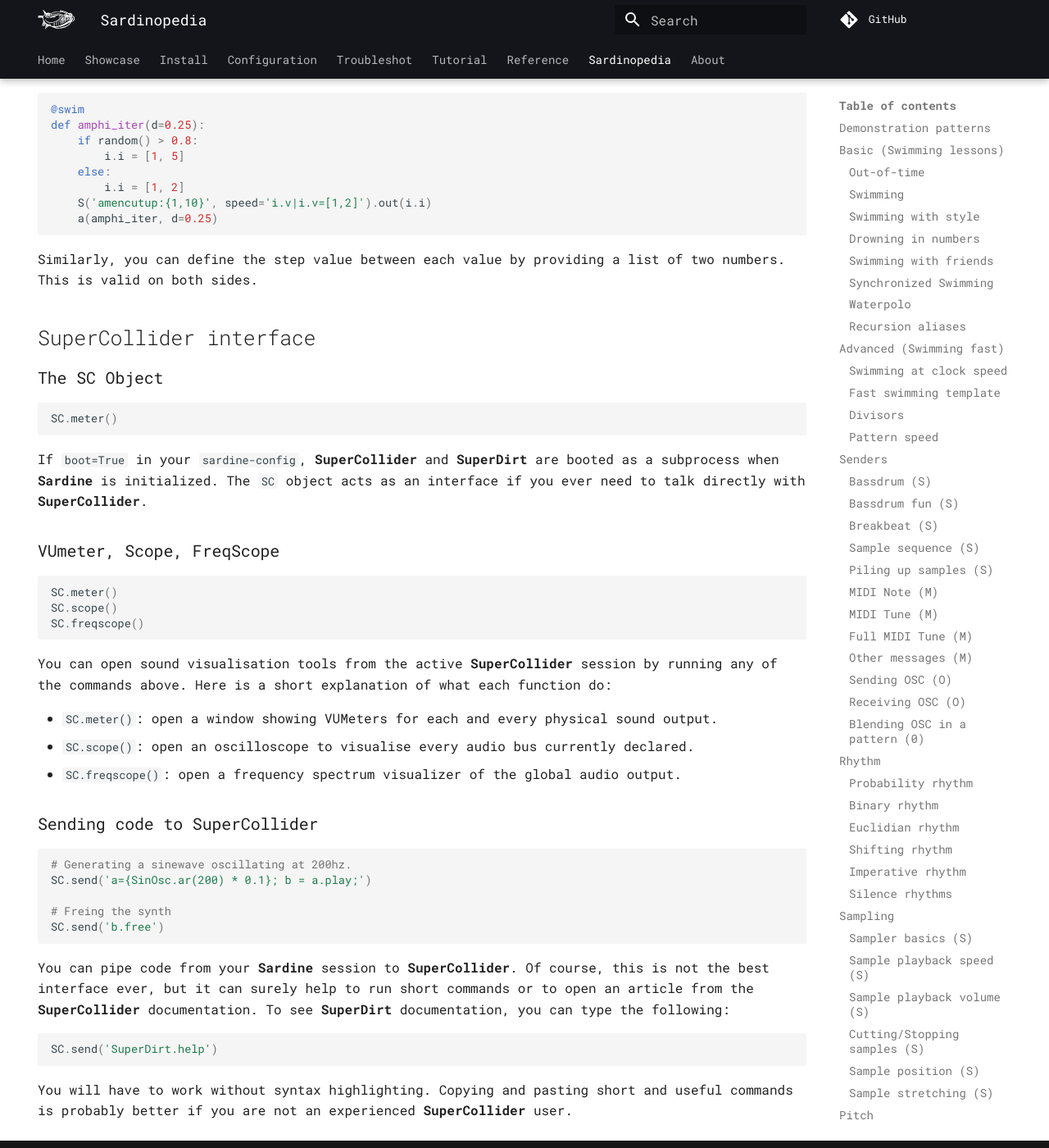
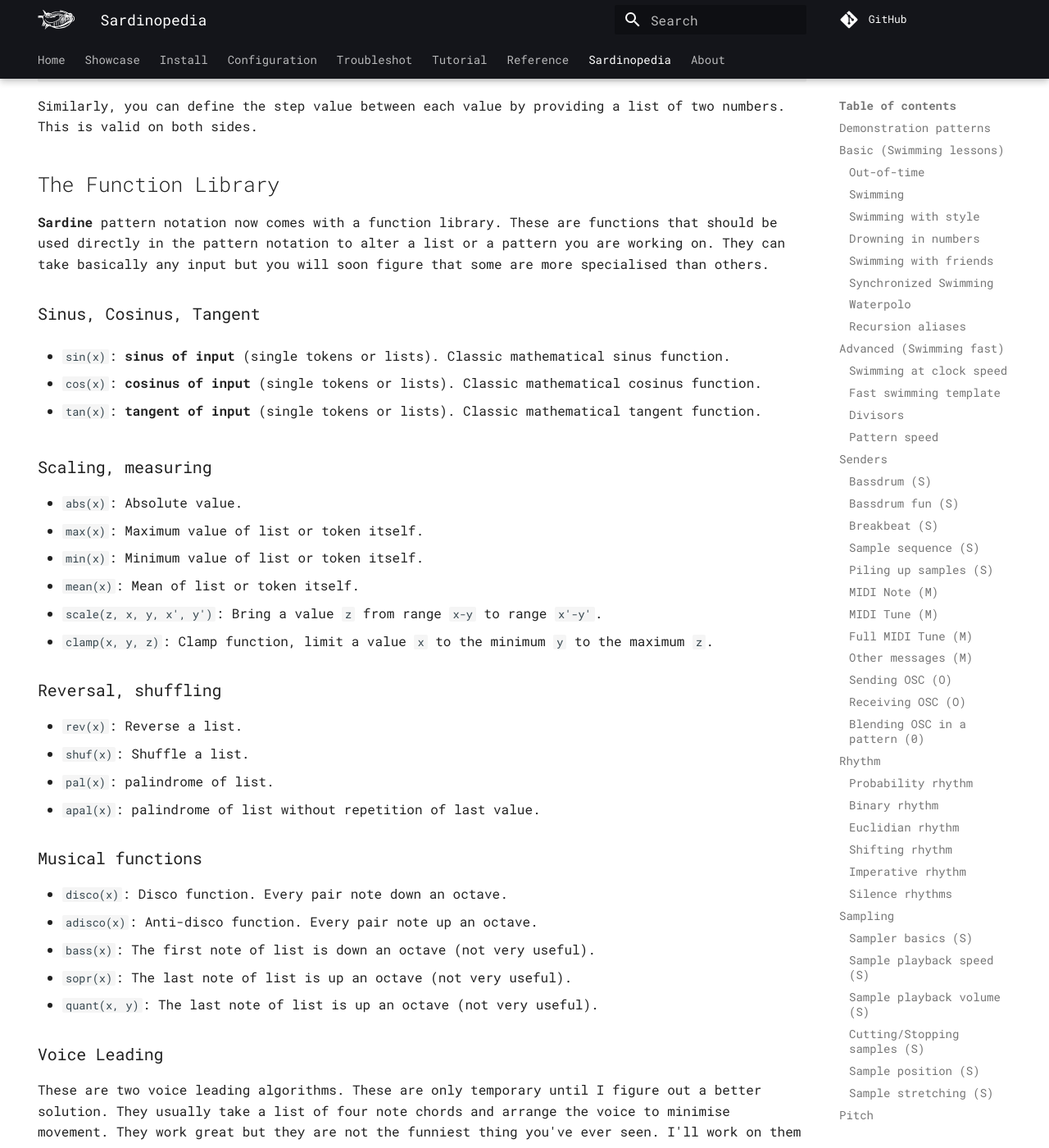
Before and after one commit to Bubobubobubobubo/sardine, an MkDocs documentation site: the page built from docs/sardinopedia.md, in a window 1280 px wide and 1400 px high, scrolled down 26525 px. Shown: the whole window at 82% size. Built offline with MkDocs 1.6.1 and Material for MkDocs 9.7.7, drawn with Linux system fonts in a browser that asks for light colours; comment, search, counter and statistics services are not loaded; some of the changed text lies outside the part shown.

Commit message:
adding reference to the func library

````diff
--- a/docs/sardinopedia.md
+++ b/docs/sardinopedia.md
@@ -759,8 +759,11 @@
 Notes are one of the primitives you can use in patterns. Notes will always be converted to some MIDI value (an integer value between `0` and `127`). Notes will be converted to some MIDI value used by **SuperDirt**. If you need more precision, speak in hertzs (`freq=402.230239`). Notes are numbers too (!!). You can do math on them if you wish to. The syntax to write notes is the following:
 
 - 1) **[MANDATORY]** capital letter indicating the note name: `C`,`D`,`E`,`F`,`G`,`A`,`B`.
+- 2) **[FACULTATIVE]** flat or sharp: `#`, `b`.
 - 3) **[FACULTATIVE]** octave number: `0`..`9`.
-- 2) **[FACULTATIVE]** flat or sharp: `#`, `b`.
+
+You can also use french/canadian note names if you will: `Do, Ré, Mi, Fa, Sol, La, Si`. If MIDI is your prefered language and you only think about numbers, use numbers!
+
 
 #### Note qualifiers
 
@@ -770,7 +773,7 @@
     S('pluck', midinote='C5@penta').out(i)
     again(notes, d=0.5, i=i+1)
 ```
-You can use the `@` to **qualify** a note, to summon a collection of notes or a structure based on the provided note. `C@penta` will raise a major pentatonic scale based on middle C. There is a list of scales, modes, chords, structures, etc.. that are stored in memory. You can't do much with them and they will likely be removed sooner or later:
+You can use the `@` to **qualify** a note, to summon a collection of notes or a structure based on the provided note. `C@penta` will raise a major pentatonic scale based on middle C. Be careful while using them as they will instantly turn a single token into a list of `x` tokens. You might want to filter part of a qualifiers note collection.
 
 ```python
 # ====== #
@@ -881,17 +884,19 @@
 "octaves": [0, 12, 24, 36, 48]
 ```
 
-This section is to take with a grain of salt. This will change pretty soon!
+These qualifiers are useful in combination with some other functions like `filt()` or `quant()` because they allow you to build complex tonal objets by entering a random list of integers.
+
 
 #### Note modifiers
 
 ```python3
 @swim
 def notes(d=0.5, i=0):
-    S('pluck', midinote='disco(braid(C5@penta))'.out(i)
+    S('pluck', midinote='disco(C5@penta)'.out(i)
     again(notes, d=0.5, i=i+1)
 ```
-Some functions can easily be applied to chords, scales and structures to add a twist :) There is no way to print out the list of these functions as of now. You will have to dig the source code to find them. Pro tip: try to call an arbitrary function and the list of possible functions will be printed in the terminal!
+
+Functions can be used to further refine the effect of a modifier. There is a long list of functions that you can apply, such as `disco()` or `adisco()` as shown in the preceding example. If you ever wonder about the list of possible functions, refer to the **Sardinopedia** or enter any function name. If the function name is wrong, the list of possible functions will be printed out in the terminal.
 
 #### Mathematics on notes
 
@@ -911,7 +916,7 @@
     S('bd, pluck, bd, pluck:2+4').out(i)
     again(names, d=0.5, i=i+1)
 ```
-You are using name patterns since you first started to read the **Sardinopedia**! To be fully qualified as a name, a string **must be longer than one character**. It can also contain numbers but **not as the first character of the string**.
+You are using name patterns since you first started to read the **Sardinopedia**! A single letter (if it's not already a note name) can be considered as a name. Be careful!
 
 #### Addresses
 
@@ -960,20 +965,7 @@
     S('pluck|jvbass', speed='1:2', midinote='C4!4, E4!3, E5, G4!4').out(i)
     again(repeat_stuff, d=0.5, i=i+1)
 ```
-The `!` operator inspired by **TidalCycles** is used to denote the repetition of a value. You can also sometimes use the `!!` operator from the same family. Know that it's there for now. It will make more sense and be really more interesting when we will have learned about lists and collections.
-
-### Sinus, Cosinus, Tangent
-
-**Sardine** also includes some very cool and common mathematical functions sunch as the sinus, cosinus and tangent function. They are denoted using the `sin()`, `cos()` and `tan()` functions that you can apply on pretty much anything.
-
-```python
-@swim
-def sine_test(d=0.125, i=0):
-    S('crow', speed='1+sin($/40)').out(i, div=1, speed=1)
-    # S('crow', speed='1+cos($/40)').out(i, div=1, speed=1)
-    # S('crow', speed='1+tan($/40)').out(i, div=1, speed=1)
-    a(sine_test, d=0.125, i=i+1)
-```
+The `!` operator inspired by **TidalCycles** is used to denote the repetition of a value. You can also sometimes use the `!!` operator from the same family. This operator is a bit different, because it is supposed to be used on lists. You can do maths on lists as well with **Sardine**, but this will be detailed in a section later on.
 
 ### Silence
 
@@ -994,7 +986,6 @@
 - `O()`: a silence is the absence of an address. The event will be skipped.
 
 There is also the interesting case of what I like to call *'parametric silences'*. Take a look at the following example:
-
 
 ```python
 @swim
@@ -1075,6 +1066,52 @@
 ```
 Similarly, you can define the step value between each value by providing a list of two numbers. This is valid on both sides.
 
+## The Function Library
+
+**Sardine** pattern notation now comes with a function library. These are functions that should be used directly in the pattern notation to alter a list or a pattern you are working on. They can take basically any input but you will soon figure that some are more specialised than others.
+
+### Sinus, Cosinus, Tangent
+
+* `sin(x)`: **sinus of input** (single tokens or lists). Classic mathematical sinus function.
+
+* `cos(x)`: **cosinus of input** (single tokens or lists). Classic mathematical cosinus function.
+
+* `tan(x)`: **tangent of input** (single tokens or lists). Classic mathematical tangent function.
+
+### Scaling, measuring
+
+* `abs(x)`: Absolute value.
+* `max(x)`: Maximum value of list or token itself.
+* `min(x)`: Minimum value of list or token itself.
+* `mean(x)`: Mean of list or token itself.
+* `scale(z, x, y, x', y')`: Bring a value `z` from range `x-y` to range `x'-y'`.
+* `clamp(x, y, z)`: Clamp function, limit a value `x` to the minimum `y` to the maximum `z`.
+
+### Reversal, shuffling
+
+* `rev(x)`: Reverse a list.
+* `shuf(x)`: Shuffle a list.
+* `pal(x)`: palindrome of list.
+* `apal(x)`: palindrome of list without repetition of last value.
+
+### Musical functions
+
+* `disco(x)`: Disco function. Every pair note down an octave.
+* `adisco(x)`: Anti-disco function. Every pair note up an octave.
+* `bass(x)`: The first note of list is down an octave (not very useful).
+* `sopr(x)`: The last note of list is up an octave (not very useful).
+* `quant(x, y)`: The last note of list is up an octave (not very useful).
+
+### Voice Leading
+
+These are two voice leading algorithms. These are only temporary until I figure out a better solution. They usually take a list of four note chords and arrange the voice to minimise movement. They work great but they are not the funniest thing you've ever seen. I'll work on them to make it better!
+
+* `voice(x)`: four-note voice leading algorithm. Naive implementation.
+* `dmitri(x)`: four-note voice leading algorithm. Algorithm inspired by Dmitri Tymoczko's work.
+
+###
+
+
 ## SuperCollider interface
 
 ### The SC Object
````
Also changed, not shown: other parts of docs/sardinopedia.md (+1 -1 lines).
